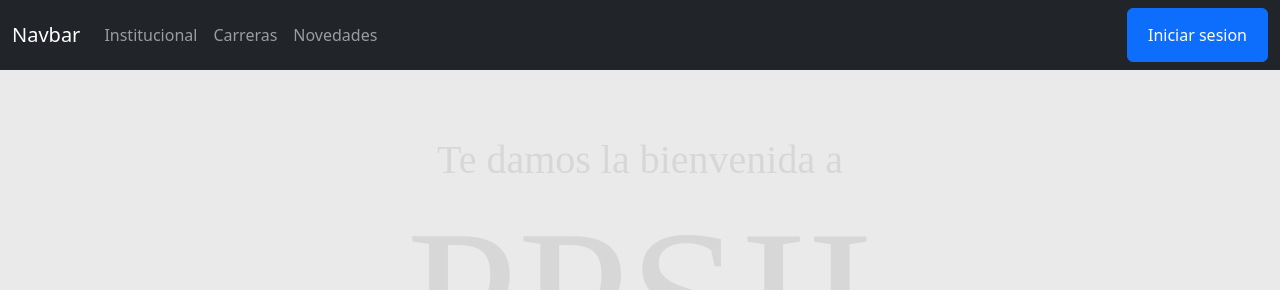
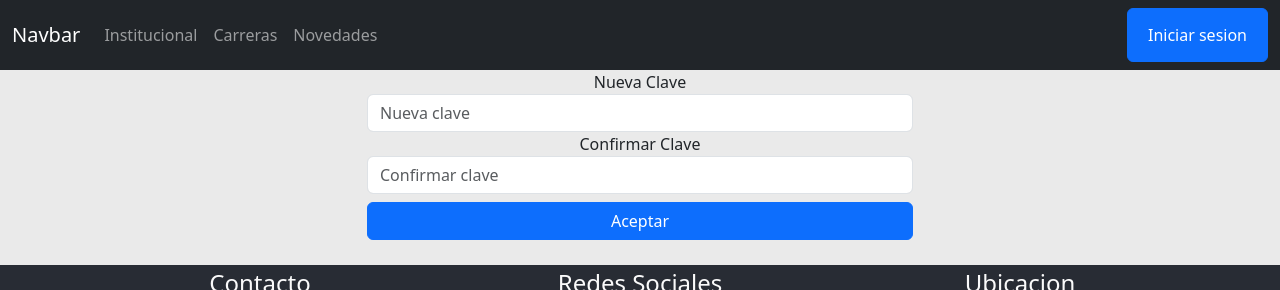
Before and after one commit to SofiaRoumieu/PPS-Front, a React (Create React App) app: page /cambiar-clave in a window 1280 px wide. Before the commit this address led to /. Shown: the top 290 px of the page. Built offline with nearby package versions, Linux system fonts and the light colour scheme.

Commit message:
cambio de clave al ingresar por primera vez

```diff
--- a/src/components/Ruteador.js
+++ b/src/components/Ruteador.js
@@ -19,6 +19,7 @@ import CrearCurso from "../pages/Cursos/CrearCurso";
 import CargarAsistencia from "../pages/Asistencias/CargarAsistencias";
 import AltaCarrera from "../pages/Carreras/AltaCarrera";
 import AltaMateria from "../pages/Materias/MateriasForm";
+import CambiarClave from "../pages/Usuarios/CambiarClave";
 
 
 
@@ -57,6 +58,7 @@ const Ruteador = () => {
                 <Route path="/novedades-editar" element={<NovedadesForm tipo="crear" />} />
 
                 <Route path="/usuarios-listado" element={<UsuariosListado />} />
+                <Route path="/cambiar-clave" element={<CambiarClave />} />
                 <Route path="/usuarios-alta" element={<AltaUsuario tipo='crear' />} />
                 <Route path="/usuarios-modificar/:legajo" element={<AltaUsuario tipo='modificar' />} />
 
--- a/src/pages/Login/Login.js
+++ b/src/pages/Login/Login.js
@@ -51,7 +51,12 @@ function Login() {
           });
 
         localStorage.setItem("usuario", JSON.stringify(data));
-        window.location.assign("/");
+        if (data.modificoClave == 0) {
+          window.location.assign("/cambiar-clave");
+        }
+        else {
+          window.location.assign("/");
+        }
       })
       .catch((err) => {
         console.error('errror', err);
--- /dev/null
+++ b/src/pages/Usuarios/CambiarClave.js
@@ -0,0 +1,107 @@
+import React, { useState } from 'react';
+import { Button, Col, Container, Form, Row } from 'react-bootstrap';
+
+
+
+const URL = process.env.REACT_APP_BACKEND_CONNECTION + 'api/';
+
+const CambiarClave = () => {
+    const [form, setForm] = useState([]);
+    const { clave, confirmacion } = form;
+    const usuario = JSON.parse(localStorage.getItem("usuario"));
+
+
+    const handleChange = (e) => {
+        setForm((form) => ({ ...form, [e.target.name]: e.target.value }));
+        console.log(form);
+    };
+
+    const handleAccept = (e) => {
+        if (clave.length < 8) {
+            console.log('La clave debe tener al menos 8 caracteres');
+            return;
+        } else if (clave.length > 16) {
+            console.log('La clave debe tener como maximo 16 caracteres');
+            return;
+        }
+        // console.log(clave);
+        // console.log(confirmacion);
+        if (clave == confirmacion) {
+            var regex = /^(?=.*\d)(?=.*[a-z])(?=.*[A-Z])(?=.*[a-zA-Z]).{8,16}$/;
+            if (regex.test(clave)) {
+                console.log("ENVIAR");
+                modificarClave()
+            } else {
+                console.log("La clave debe tener al menos una letra minuscula, una mayuscula y un numero.")
+                return;
+            }
+            console.log('regex', regex.test(clave));
+        } else {
+            console.log("Las claves no coinciden");
+        }
+
+    };
+
+    const modificarClave = () => {
+        usuario.clave = clave;
+        console.log(usuario)
+        fetch(URL + 'Usuarios/ModificarClave', {
+            method: "PUT",
+            headers: {
+                'Content-Type': 'application/json'
+            },
+            body: JSON.stringify(usuario)
+        })
+            .then((res) => res.json())
+            .then((data) => {
+                console.log('Se cambio la clave');
+                window.location.assign("/");
+            })
+            .catch(ex => console.log(ex))
+
+    }
+
+    return (
+        <Container>
+            <Form >
+                <Row className='justify-content-center' >
+                    <Col md='6' >
+                        <label htmlFor='clave' className='label'> Nueva Clave </label>
+                        <input
+                            id='clave'
+                            type="password"
+                            minLength={8}
+                            name="clave"
+                            placeholder="Nueva clave"
+                            className='form-control '
+                            value={clave}
+                            onChange={handleChange}
+                        />
+                    </Col>
+                </Row>
+                <Row className='justify-content-center'>
+                    <Col md='6' >
+                        <label htmlFor='confirmacion' className='label'> Confirmar Clave </label>
+                        <input
+                            id='confirmacion'
+                            type="password"
+                            minLength={8}
+                            name="confirmacion"
+                            placeholder="Confirmar clave"
+                            className='form-control '
+                            value={confirmacion}
+                            onChange={handleChange}
+                        />
+                    </Col>
+                </Row>
+                <Row className='justify-content-center'>
+                    <Col md='6'>
+                        <Button className='mt-2 w-100' onClick={handleAccept} > Aceptar </Button>
+                    </Col>
+                </Row>
+            </Form>
+        </Container>
+    );
+}
+
+export default CambiarClave;
```
